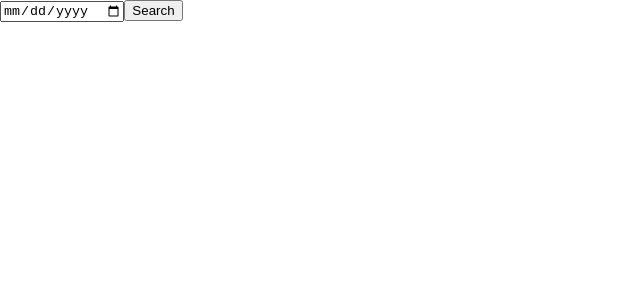
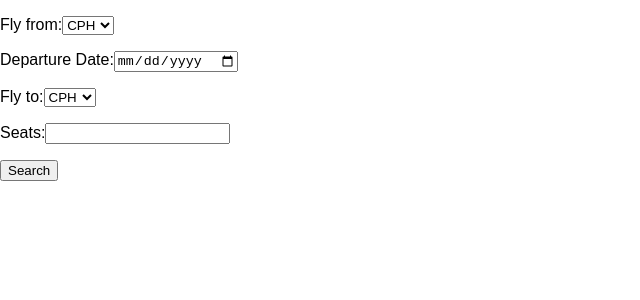
Before and after one commit to coej94/3SemesterProject, a React (Create React App) app in the folder frontend/: page / in a window 1280 px wide. Shown: the top 300 px of the page, without its empty margins (0-640 px from the left). Built offline with nearby package versions, Linux system fonts and the light colour scheme.

Commit message:
added search to and from destination and date

```diff
--- a/frontend/src/App.js
+++ b/frontend/src/App.js
@@ -6,30 +6,36 @@ class App extends Component {
         super(props);
         this.state = {
             flight: [],
-            date: ""
+            date: "",
+            from: "CPH",
+            to: "CPH",
+            seats: ""
         }
     }
 
-    searchData(dest,passengers) {
-        fetch('http://localhost:8084/seedMaven/api/flights/'+dest+'/'+this.state.date+'T00:00:00.000Z/'+passengers)
+    searchData() {
+        console.log(this.state)
+        fetch('http://localhost:8084/seedMaven/api/flights/' + this.state.from + '/' + this.state.to + '/' + this.state.date + 'T00:00:00.000Z/' + this.state.seats)
             .then(res => res.json())
             .then(flight => {
                 this.setState({flight}, () => console.log())
             })
     }
 
+    search() {
+        this.searchData();
+    }
+
     handleChange(e) {
         this.setState({
-            date: e.target.value
+            [e.target.name]: e.target.value
         }, () => console.log())
     }
 
-        search(){
-            this.searchData("CPH",1)
-        }
     render() {
-        var search = this.state.flight.map(function (flight) {
-            return (
+        if (this.state.flight[0] != null) {
+            var search = this.state.flight.map(function (flight) {
+                return (
                     <div key={flight.flights[0].flightID}>
                         <h3>{flight.airline}</h3>
                         <p>FlightID: {flight.flights[0].flightID}</p>
@@ -40,13 +46,30 @@ class App extends Component {
                         <p>Traveltime: {flight.flights[0].traveltime}</p>
                         <p>TotalPrice: {flight.flights[0].totalPrice}</p>
                     </div>
-            )
-        });
+                )
+            });
+        }
+        let flyOptions = ["CPH", "SXF", "BCN", "CDG", "STN"];
 
 
         return (
             <div>
-                <input type="date" onChange={this.handleChange.bind(this)}/>
+                <p>Fly from:
+                    <select name="from" onChange={this.handleChange.bind(this)}>
+                        {flyOptions.map((fly,index) => <option key={index} value={fly}>{fly}</option>)}
+                    </select></p>
+
+                <p>Departure Date:
+                    <input type="date" name="date" onChange={this.handleChange.bind(this)}/></p>
+
+                <p>Fly to:
+                    <select name="to" onChange={this.handleChange.bind(this)}>
+                        {flyOptions.map((fly,index) => <option key={index} value={fly}>{fly}</option>)}
+                    </select></p>
+
+                <p>Seats:
+                    <input type="number" name="seats" onChange={this.handleChange.bind(this)}/>
+                </p>
                 <input type="button" value="Search" onClick={this.search.bind(this)}/>
                 {search}
             </div>
```
